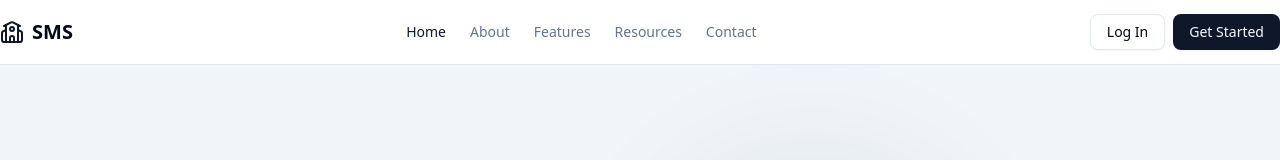
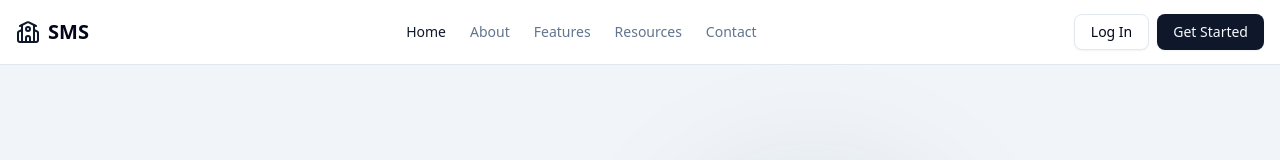
Before and after one commit to FlorentGashi/sms, a Next.js app in the folder sms-frontend/: page / in a window 1280 px wide. Shown: the top 160 px of the page. Built offline with nearby package versions, Linux system fonts and the light colour scheme.

Commit message:
Fixed the Navbar - Centered Vertical

```diff
--- a/sms-frontend/app/page.tsx
+++ b/sms-frontend/app/page.tsx
@@ -29,7 +29,7 @@ export default function Home() {
     <div className="flex min-h-screen flex-col">
       {/* Header */}
       <header className="sticky top-0 z-50 border-b bg-background/95 backdrop-blur supports-[backdrop-filter]:bg-background/60">
-        <div className="container flex h-16 items-center justify-between py-4">
+        <div className="w-full flex items-center justify-between px-4 h-16">
           <div className="flex items-center gap-2">
             <School className="h-6 w-6 text-primary" />
             <span className="text-xl font-bold">SMS</span>
```
